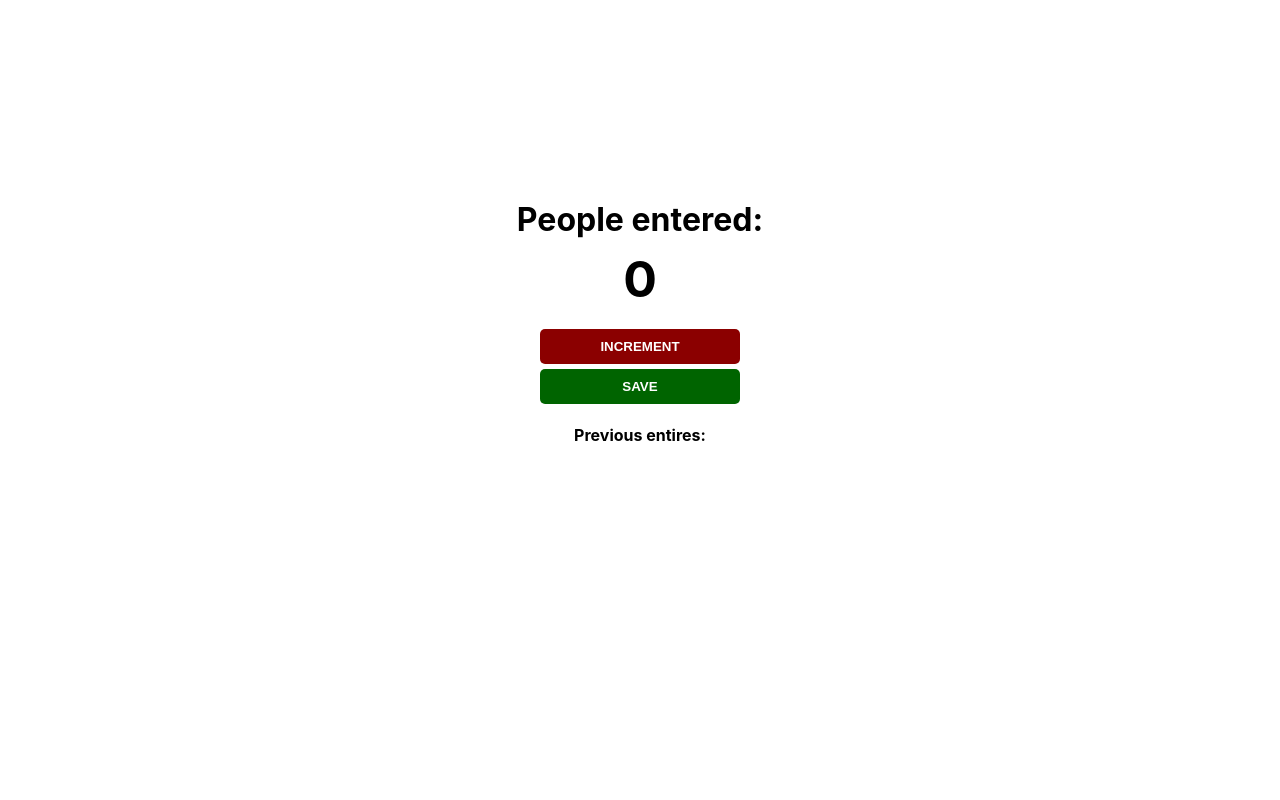
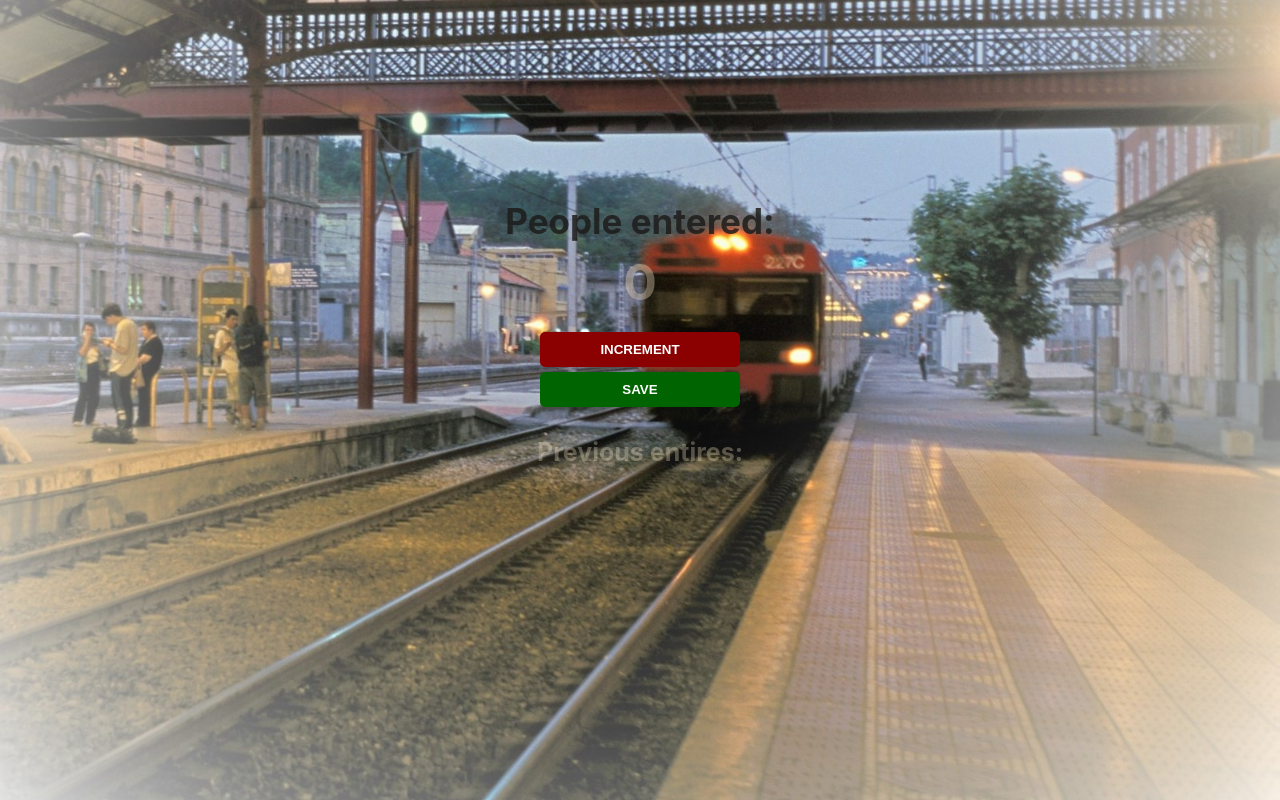
Before and after one commit to Adonay-Pro/Passenger-counter, a plain HTML site: page index.html in a window 1280 px wide. Drawn offline with Linux system fonts and the light colour scheme; files that its build step writes are made by us from their sources; files whose address does not match are found by name.

Commit message:
Add files via upload

```diff
--- a/index.css
+++ b/index.css
@@ -1,6 +1,9 @@
 body {
-    background-image: url("/images/trenes12.jpg");
-    background-size: cover;
+    background-image: url("/images/Estacion\ de\ Tren\ \(3\).jpg");
+    background-size: 100%;
+    background-position: center;
+    background-color:darksalmon;
+    background-repeat: no-repeat;
     font-family: -apple-system, BlinkMacSystemFont, 'Segoe UI', Roboto, Oxygen, Ubuntu, Cantarell, 'Open Sans', 'Helvetica Neue', sans-serif;
     font-weight: bold;
     text-align: center;
@@ -9,7 +12,8 @@ body {
 h1 {
     margin-top: 200px;
     margin-bottom: 10px;
-
+    color: rgba(29, 27, 26, 0.842);
+    font-size: 35px;
 
 }
 
@@ -17,6 +21,13 @@ h2 {
     font-size: 50px;
     margin-top: 0;
     margin-bottom: 20px;
+    color: rgba(255, 235, 205, 0.349);
+
+}
+
+#save-el{
+    color: rgba(255, 235, 205, 0.301);
+    font-size: 25px;
 }
 
 button {
```
